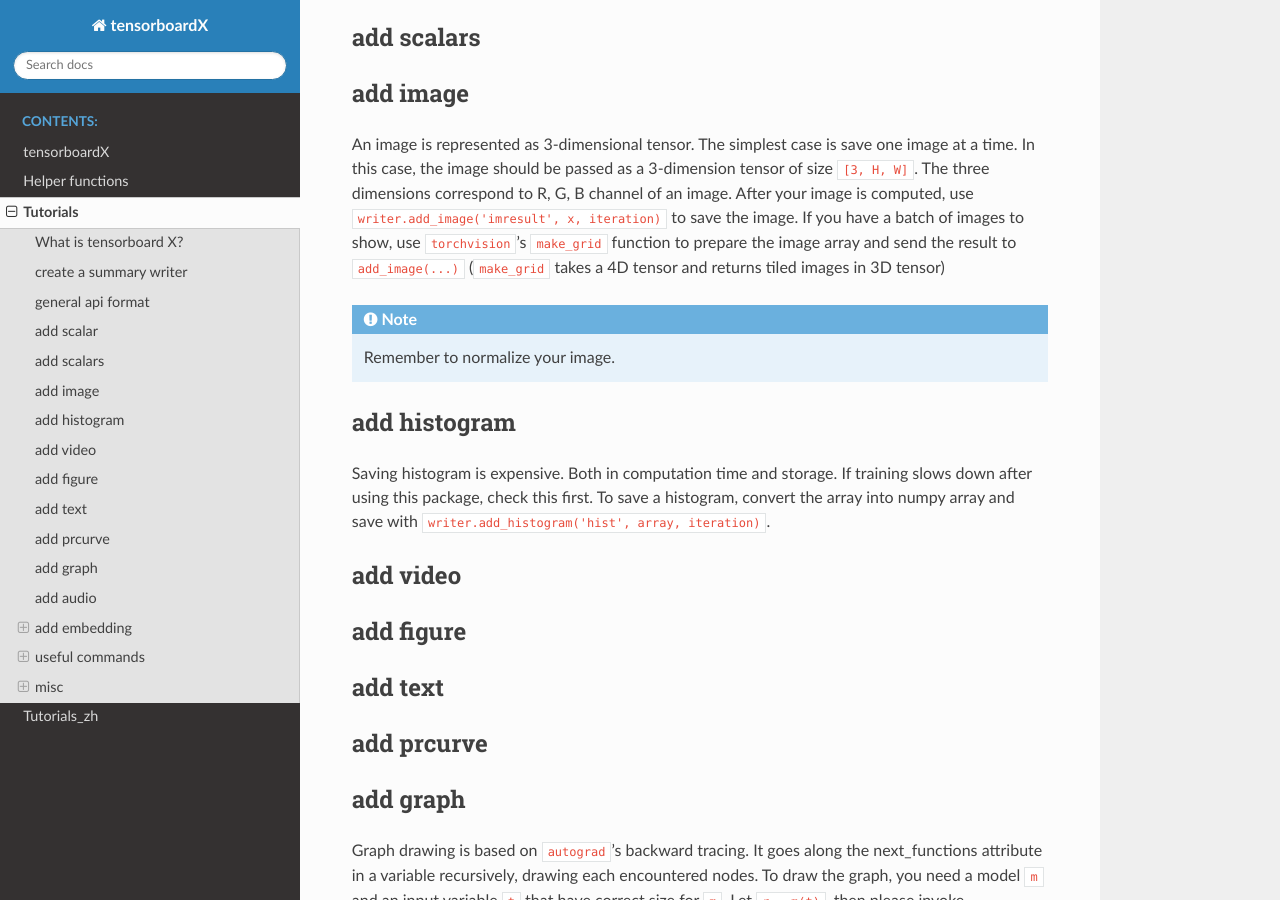
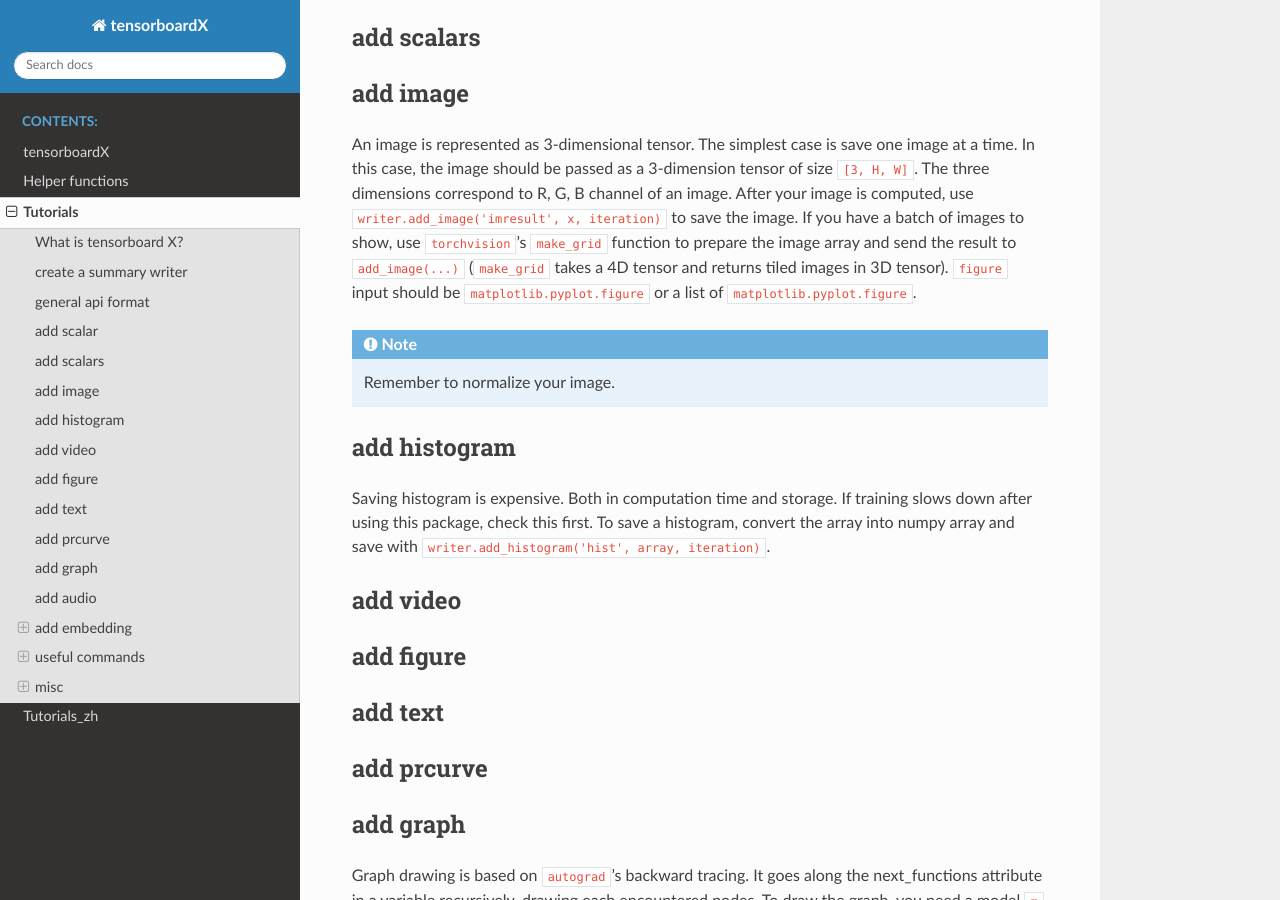
Before and after one commit to lanpa/tensorboardX, a Sphinx documentation site: the page built from docs/tutorial.rst, in a window 1280 px wide and 900 px high, scrolled down 1290 px. Built offline with Sphinx 7.4.7 and the Read the Docs theme 2.0.0, drawn with Linux system fonts in a browser that asks for light colours.

```diff
--- a/docs/tutorial.rst
+++ b/docs/tutorial.rst
@@ -75,7 +75,8 @@ tensor of size ``[3, H, W]``. The three dimensions correspond to R, G, B channel
 an image. After your image is computed, use ``writer.add_image('imresult', x,
 iteration)`` to save the image. If you have a batch of images to show, use
 ``torchvision``'s ``make_grid`` function to prepare the image array and send the result
-to ``add_image(...)`` (``make_grid`` takes a 4D tensor and returns tiled images in 3D tensor)
+to ``add_image(...)`` (``make_grid`` takes a 4D tensor and returns tiled images in 3D tensor).
+``figure`` input should be ``matplotlib.pyplot.figure`` or a list of ``matplotlib.pyplot.figure``.
 
 .. Note::
 	Remember to normalize your image.
```
